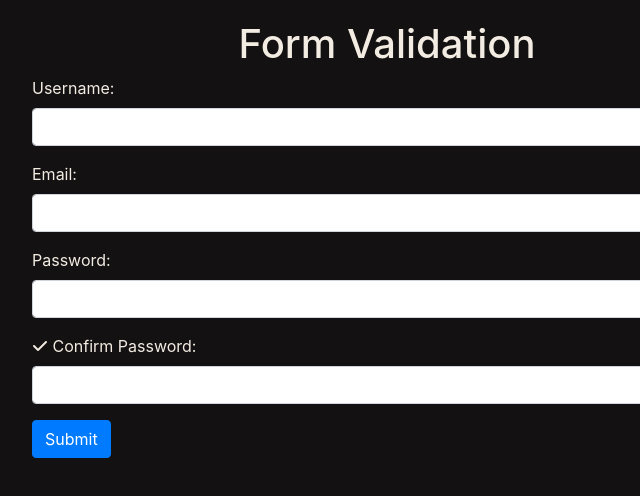
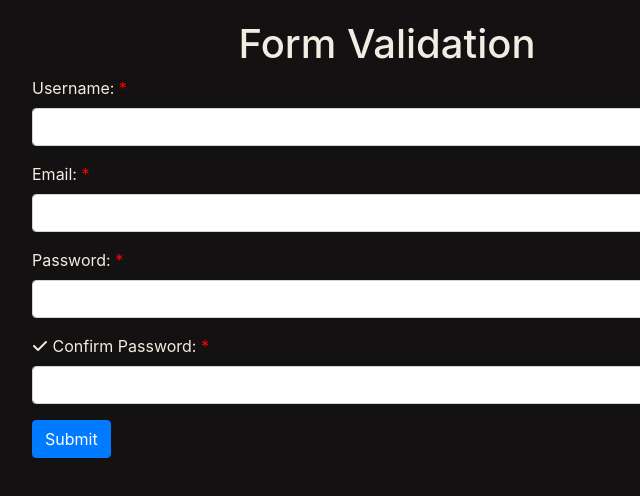
Before and after one commit to Aasthaj16/Form-Validation, a plain HTML site: page index.html in a window 1280 px wide. Shown: the full height of the page, 253-893 px from the left. Drawn offline with nearby package versions, Linux system fonts and the light colour scheme.

Commit message:
css changes

```diff
--- a/index.html
+++ b/index.html
@@ -20,24 +20,24 @@
             <form action="#">
                 <div class="form-group">
 
-                    <label for="username">Username:</label>
+                    <label for="username">Username: <span class="asterik">*</span></label>
                     <input type="text" name="username" id="username" class="form-control" autocomplete="off">
                     <h6 id="usernamevalidation"></h6>
                 </div>
                 <div class="form-group">
 
-                    <label for="email">Email:</label>
+                    <label for="email">Email: <span class="asterik">*</span></label>
                     <input type="text" name="email" id="email" class="form-control" autocomplete="off">
                     <h6 id="emailvalidation"></h6>
                 </div>
                 <div class="form-group">
-                    <label for="password">Password:</label>
+                    <label for="password">Password: <span class="asterik">*</span></label>
                     <input type="password" name="pass" id="password" class="form-control" autocomplete="off">
                     <h6 id="passwordvalidation"></h6>
                 </div>
                 <div class="form-group">
                     <span><i class="fa fa-check" aria-hidden="true" id="green-tick"></i></span>
-                    <label for="confirmpassword">Confirm Password:</label>
+                    <label for="confirmpassword">Confirm Password: <span class="asterik">*</span></label>
                     <input type="password" name="pass" id="confirmpassword" class="form-control" autocomplete="off">
                     <h6 id="confirmpasswordvalidation"></h6>
                 </div>
--- a/style.css
+++ b/style.css
@@ -3,3 +3,7 @@ body {
     color: #f3ece3;
     margin: 20px;
 }
+
+.asterik {
+    color: red
+}
```
